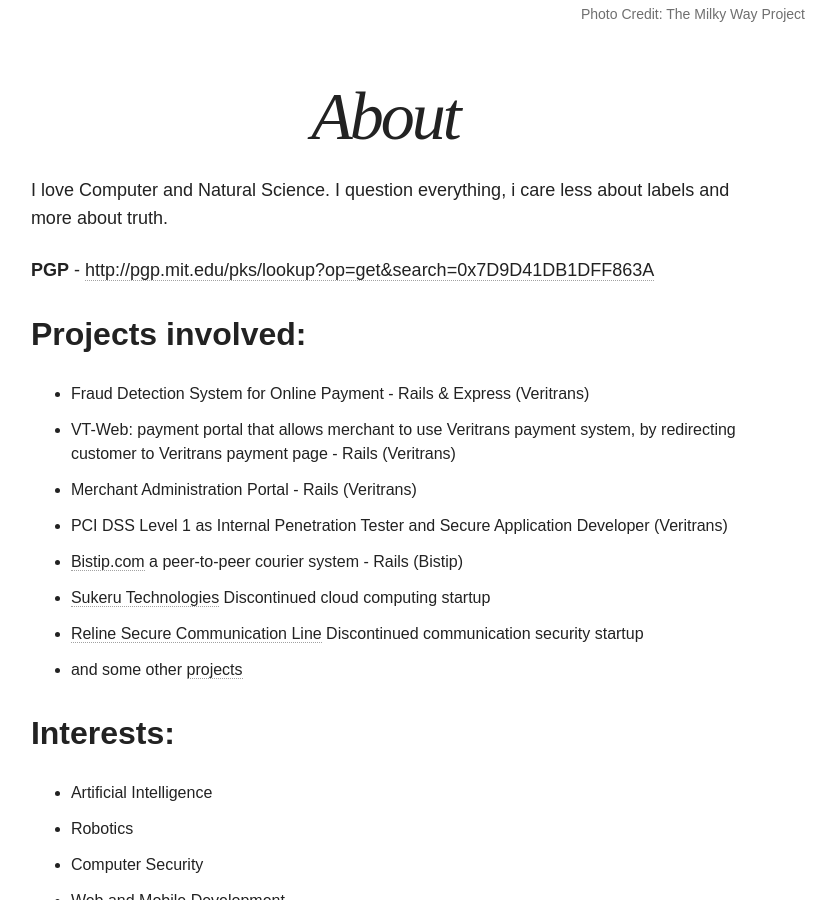
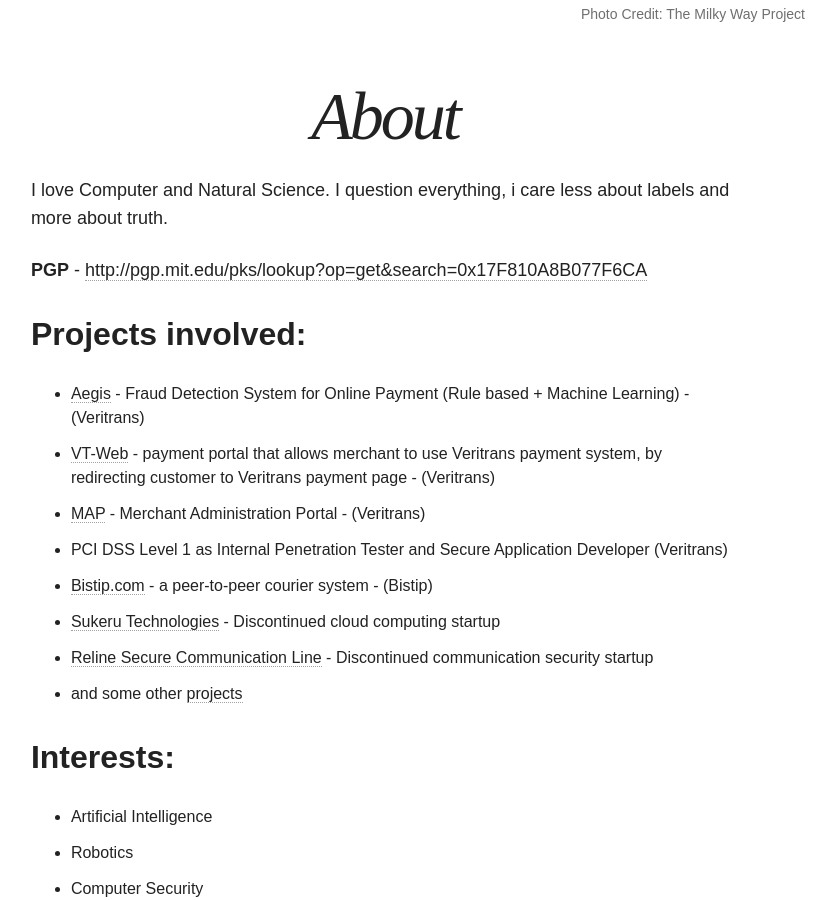
Before and after one commit to panggi/panggi.com, a Jekyll site: the page built from about/index.md, in a window 1280 px wide and 900 px high, scrolled down 795 px. Shown: the whole window, without its empty margins (255-1091 px from the left). Built offline with Jekyll 4.4.1, drawn with Linux system fonts in a browser that asks for light colours; nearby versions of some CDN libraries.

Commit message:
edit about page

```diff
--- a/about/index.md
+++ b/about/index.md
@@ -10,17 +10,17 @@
 
 I love Computer and Natural Science. I question everything, i care less about labels and more about truth.
 
-**PGP** - [http://pgp.mit.edu/pks/lookup?op=get&search=0x7D9D41DB1DFF863A](http://pgp.mit.edu/pks/lookup?op=get&search=0x7D9D41DB1DFF863A)
+**PGP** - [http://pgp.mit.edu/pks/lookup?op=get&search=0x17F810A8B077F6CA](http://pgp.mit.edu/pks/lookup?op=get&search=0x17F810A8B077F6CA)
 
 ## Projects involved:
 
-* Fraud Detection System for Online Payment - Rails & Express (Veritrans)
-* VT-Web: payment portal that allows merchant to use Veritrans payment system, by redirecting customer to Veritrans payment page - Rails (Veritrans)
-* Merchant Administration Portal - Rails (Veritrans)
+* [Aegis](https://www.veritrans.co.id/aegis.html) - Fraud Detection System for Online Payment (Rule based + Machine Learning) - (Veritrans)
+* [VT-Web](http://docs.veritrans.co.id) - payment portal that allows merchant to use Veritrans payment system, by redirecting customer to Veritrans payment page - (Veritrans)
+* [MAP](https://my.veritrans.co.id) - Merchant Administration Portal - (Veritrans)
 * PCI DSS Level 1 as Internal Penetration Tester and Secure Application Developer (Veritrans)
-* [Bistip.com](http://www.bistip.com) a peer-to-peer courier system - Rails (Bistip)
-* [Sukeru Technologies](http://bit.ly/SukeruDemo) Discontinued cloud computing startup
-* [Reline Secure Communication Line](http://bit.ly/RelineDemo) Discontinued communication security startup
+* [Bistip.com](http://www.bistip.com) - a peer-to-peer courier system - (Bistip)
+* [Sukeru Technologies](http://bit.ly/SukeruDemo) - Discontinued cloud computing startup
+* [Reline Secure Communication Line](http://bit.ly/RelineDemo) - Discontinued communication security startup
 * and some other [projects](https://www.linkedin.com/in/panggi)
 
 ## Interests:
```
